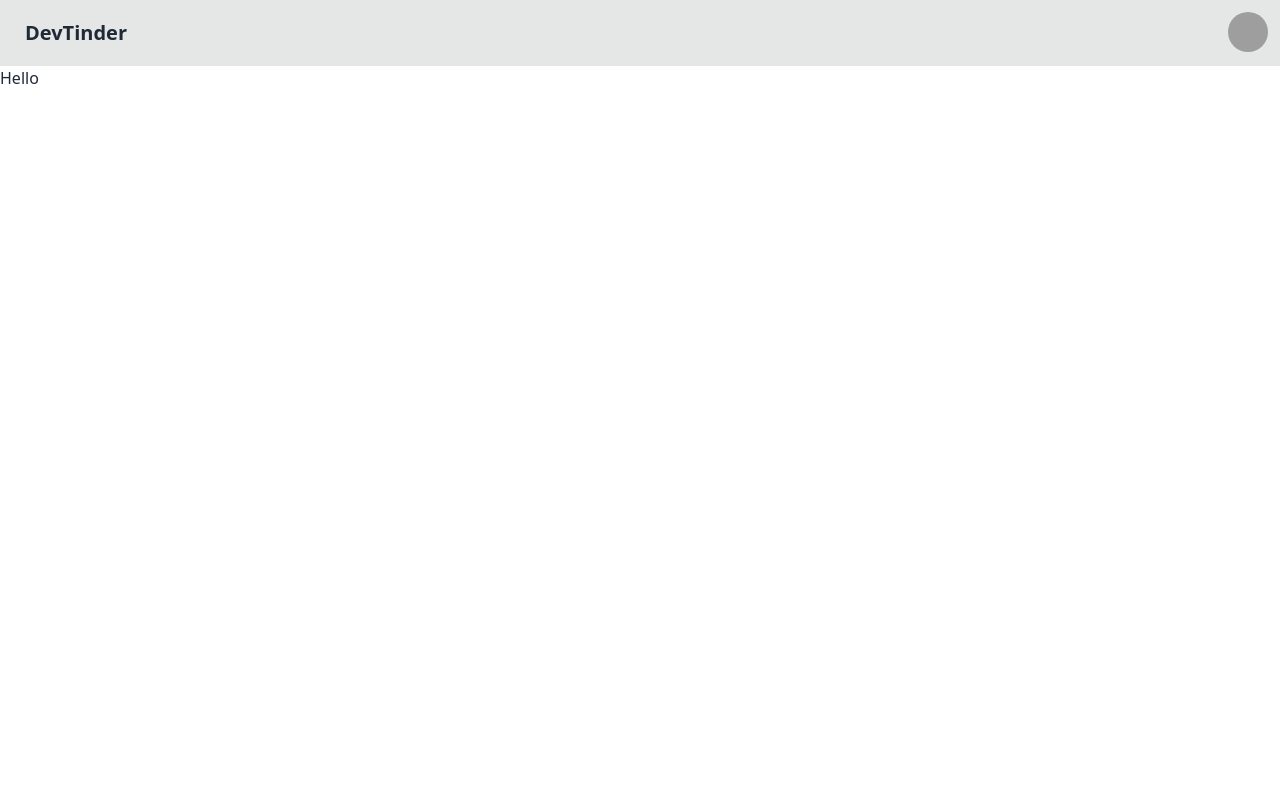
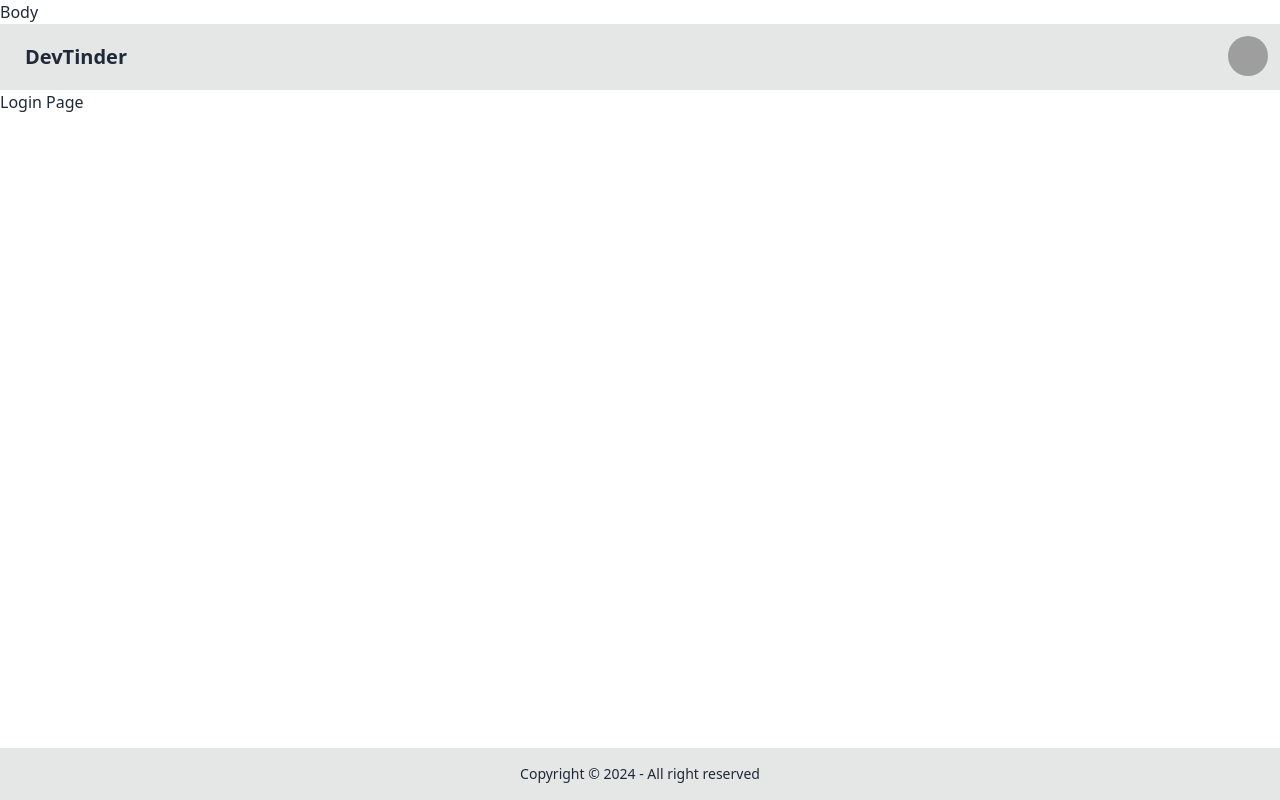
Before and after one commit to saisudheerakkireddy/devTinder--web, a React (Vite) app: page /login in a window 1280 px wide. Built offline with nearby package versions, Linux system fonts and the light colour scheme; grey boxes are pictures that could not be loaded.

Commit message:
Browser Router , Routes , Children Routes and added a Footer

```diff
--- a/package.json
+++ b/package.json
@@ -11,7 +11,8 @@
   },
   "dependencies": {
     "react": "^18.3.1",
-    "react-dom": "^18.3.1"
+    "react-dom": "^18.3.1",
+    "react-router-dom": "^7.0.2"
   },
   "devDependencies": {
     "@eslint/js": "^9.15.0",
--- a/src/App.jsx
+++ b/src/App.jsx
@@ -1,39 +1,23 @@
-
+import Body from "./Body";
+import { BrowserRouter, Routes, Route } from "react-router-dom";
 function App() {
 
   return (
+    <>
+     <BrowserRouter basename="/">
+     <Routes>
 
-    <>
-    <div className="navbar bg-base-300">
-  <div className="flex-1">
-    <a className="btn btn-ghost text-xl">DevTinder</a>
-  </div>
-  <div className="flex-none gap-2">
+     <Route  path = "/" element = {<Body/>}>
 
-    <div className="dropdown dropdown-end">
-      <div tabIndex={0} role="button" className="btn btn-ghost btn-circle avatar">
-        <div className="w-10 rounded-full">
-          <img
-            alt="Tailwind CSS Navbar component"
-            src="https://img.daisyui.com/images/stock/photo-1534528741775-53994a69daeb.webp" />
-        </div>
-      </div>
-      <ul
-        tabIndex={0}
-        className="menu menu-sm dropdown-content bg-base-100 rounded-box z-[1] mt-3 w-52 p-2 shadow">
-        <li>
-          <a className="justify-between">
-            Profile
-            <span className="badge">New</span>
-          </a>
-        </li>
-        <li><a>Settings</a></li>
-        <li><a>Logout</a></li>
-      </ul>
-    </div>
-  </div>
-</div>
-    <h1>Hello</h1>
+     <Route  path = "/login" element = {<>Login Page</>}/>
+     <Route  path = "/test" element = {<>Test Page</>}/>
+
+     </Route>
+
+     </Routes>
+
+
+     </BrowserRouter>
 
     </>
 
@@ -42,4 +26,4 @@
   )
 }
 
-export default App
+export default App;
--- /dev/null
+++ b/src/Body.jsx
@@ -0,0 +1,17 @@
+import React from 'react'
+import NavBar from './Navbar'
+import { Outlet } from 'react-router-dom'
+import Footer from './Footer'
+
+const Body = () => {
+  return (
+    <div>
+Body
+<NavBar/>
+<Outlet/>
+<Footer/>
+</div>
+  )
+}
+
+export default Body
--- /dev/null
+++ b/src/Footer.jsx
@@ -0,0 +1,12 @@
+import React from 'react'
+
+const Footer = () => {
+  return (
+<footer className="footer footer-center bg-base-300 text-base-content p-4 fixed bottom-0">
+  <aside>
+    <p>Copyright © {new Date().getFullYear()} - All right reserved</p>
+  </aside>
+</footer>  )
+}
+
+export default Footer
--- /dev/null
+++ b/src/NavBar.jsx
@@ -0,0 +1,37 @@
+import React from 'react'
+
+const NavBar = () => {
+  return (
+    <div className="navbar bg-base-300">
+  <div className="flex-1">
+    <a className="btn btn-ghost text-xl">DevTinder</a>
+  </div>
+  <div className="flex-none gap-2">
+
+    <div className="dropdown dropdown-end">
+      <div tabIndex={0} role="button" className="btn btn-ghost btn-circle avatar">
+        <div className="w-10 rounded-full">
+          <img
+            alt="Tailwind CSS Navbar component"
+            src="https://img.daisyui.com/images/stock/photo-1534528741775-53994a69daeb.webp" />
+        </div>
+      </div>
+      <ul
+        tabIndex={0}
+        className="menu menu-sm dropdown-content bg-base-100 rounded-box z-[1] mt-3 w-52 p-2 shadow">
+        <li>
+          <a className="justify-between">
+            Profile
+            <span className="badge">New</span>
+          </a>
+        </li>
+        <li><a>Settings</a></li>
+        <li><a>Logout</a></li>
+      </ul>
+    </div>
+  </div>
+</div>
+  )
+}
+
+export default NavBar;
```
Also changed, not shown: 2 other files (tests, documents, lock files or other folders).
